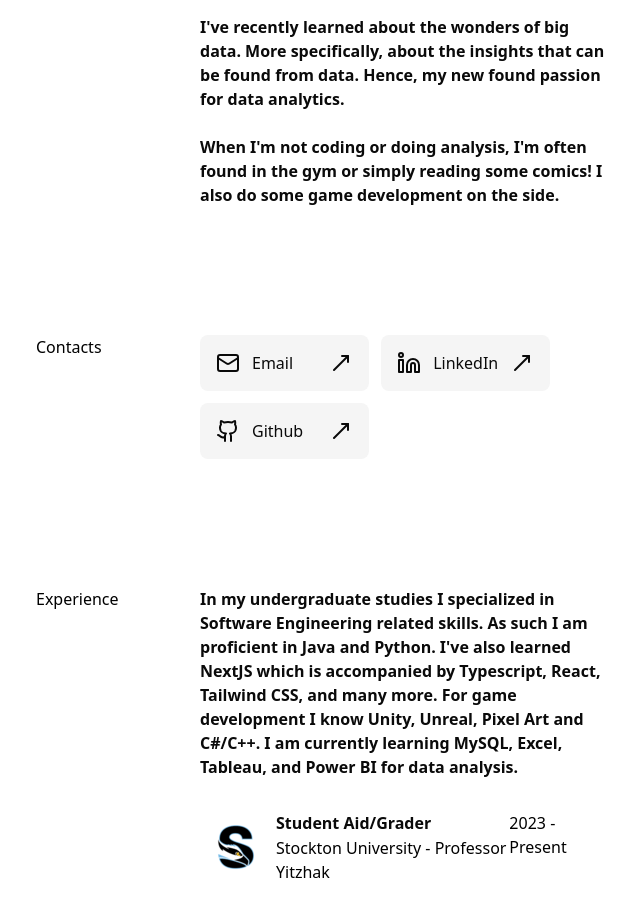
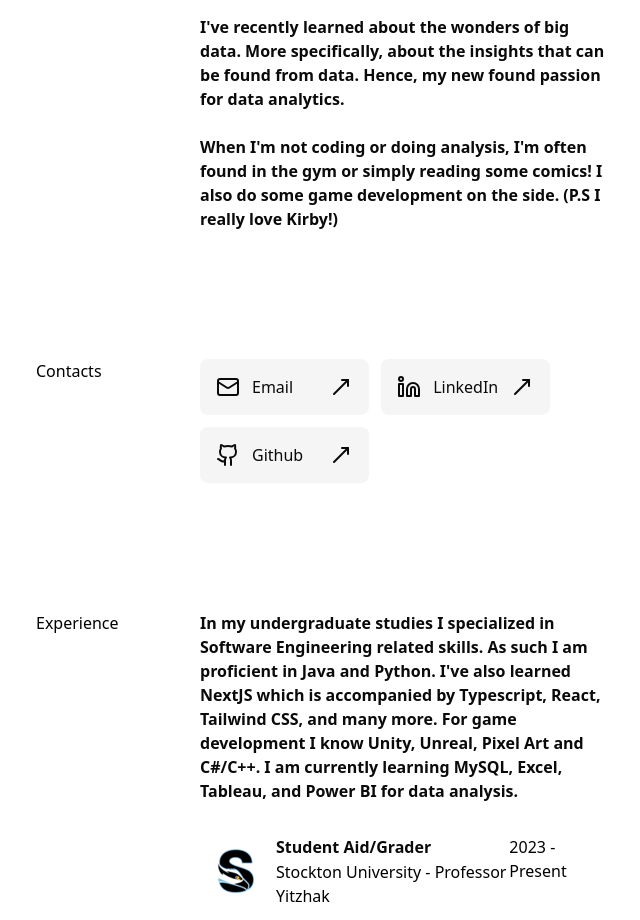
Before and after one commit to CacharyT/PortfolioWebsite, a Next.js app in the folder portfolio-website/: page /about in a window 1280 px wide. Shown: the part 840-1760 px from the top of the page, without its empty margins (316-956 px from the left). Built offline with nearby package versions, Linux system fonts and the light colour scheme.

Commit message:
Updated bio and included speedinsights

```diff
--- /dev/null
+++ b/package.json
@@ -0,0 +1,5 @@
+{
+  "dependencies": {
+    "@vercel/speed-insights": "^1.1.0"
+  }
+}
--- a/portfolio-website/app/about/page.tsx
+++ b/portfolio-website/app/about/page.tsx
@@ -52,7 +52,7 @@ export default function About() {
                     </p>
                     <p className='font-semibold'>
                         When I&apos;m not coding or doing analysis, I&apos;m often found in the gym or simply
-                        reading some comics! I also do some game development on the side.
+                        reading some comics! I also do some game development on the side. (P.S I really love Kirby!)
                     </p>
                 </div>
             </section>
--- a/portfolio-website/app/layout.tsx
+++ b/portfolio-website/app/layout.tsx
@@ -1,6 +1,7 @@
 import type { Metadata } from "next";
 import { Geist, Geist_Mono } from "next/font/google";
 import { Navbar } from './components/nav'
+import { SpeedInsights } from "@vercel/speed-insights/next"
 import "./globals.css";
 
 const geistSans = Geist({
@@ -44,6 +45,7 @@ export default function RootLayout({
             <Navbar />
             </div>
           {children}
+          <SpeedInsights />
         </main>
       </body>
     </html>
```
Also changed, not shown: 1 other file (tests, documents, lock files or other folders).
